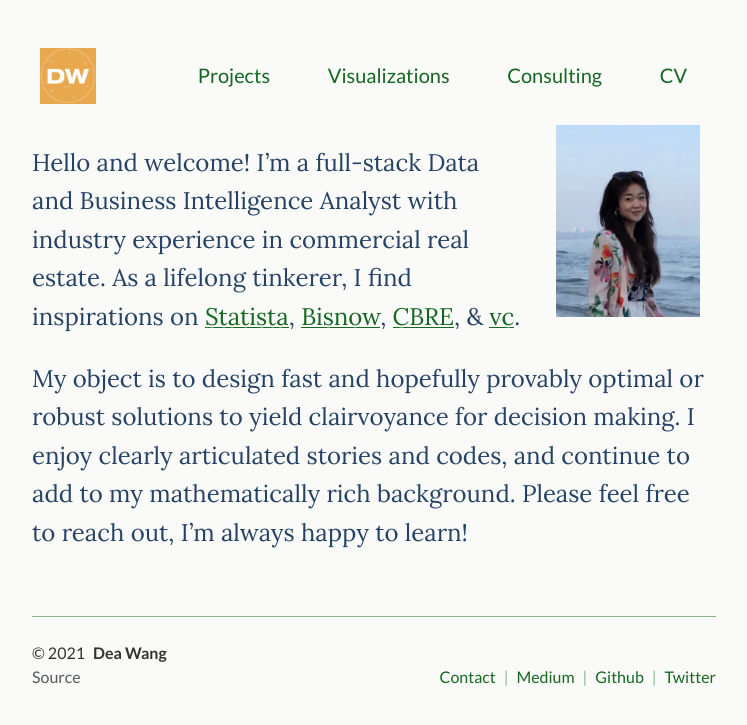
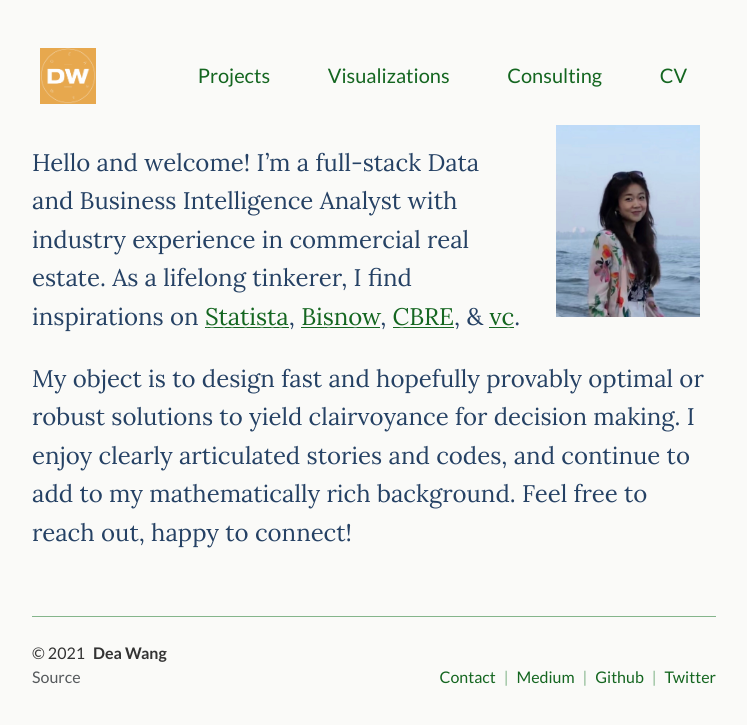
Before and after one commit to deawyk/deawyk.github.io, a Jekyll site: the page built from index.md, in a window 1280 px wide. Shown: the top 725 px of the page, without its empty margins (266-1013 px from the left). Built offline with Jekyll 4.4.1, drawn with Linux system fonts in a browser that asks for light colours.

Commit message:
Update index.md

```diff
--- a/index.md
+++ b/index.md
@@ -16,7 +16,7 @@
 <div class="lead lead-about">
 Hello and welcome! I'm a full-stack Data and Business Intelligence Analyst with industry experience in commercial real estate. As a lifelong tinkerer, I find inspirations on [Statista](https://www.statista.com/), [Bisnow](www.bisnow.com), [CBRE](https://www.cbre.ca/en/research-and-reports), & [vc](https://www.visualcapitalist.com).
 
-My object is to design fast and hopefully provably optimal or robust solutions to yield clairvoyance for decision making. I enjoy clearly articulated stories and codes, and continue to add to my mathematically rich background. Please feel free to reach out, I'm always happy to learn!
+My object is to design fast and hopefully provably optimal or robust solutions to yield clairvoyance for decision making. I enjoy clearly articulated stories and codes, and continue to add to my mathematically rich background. Feel free to reach out, happy to connect!
 </div>
 
 
```
